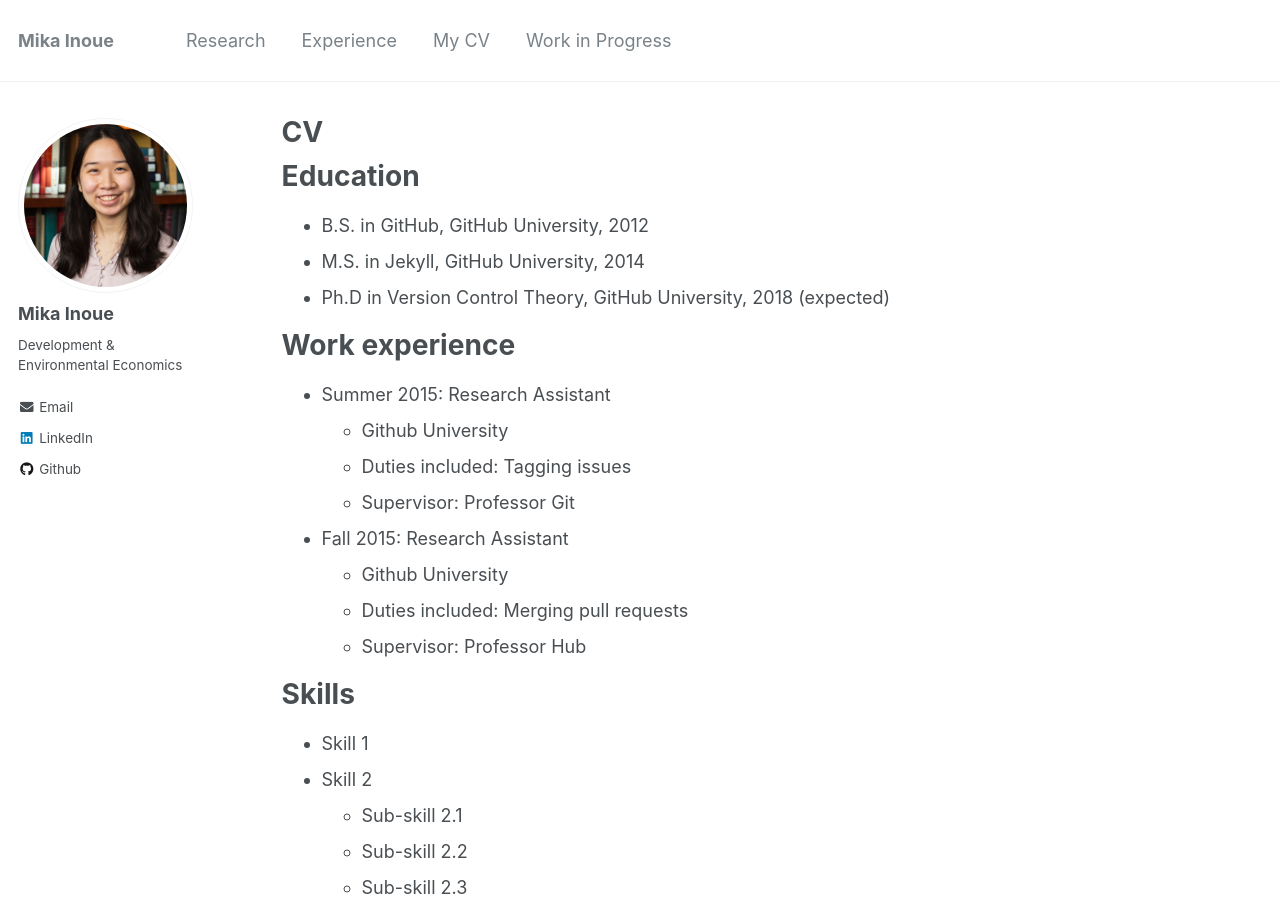
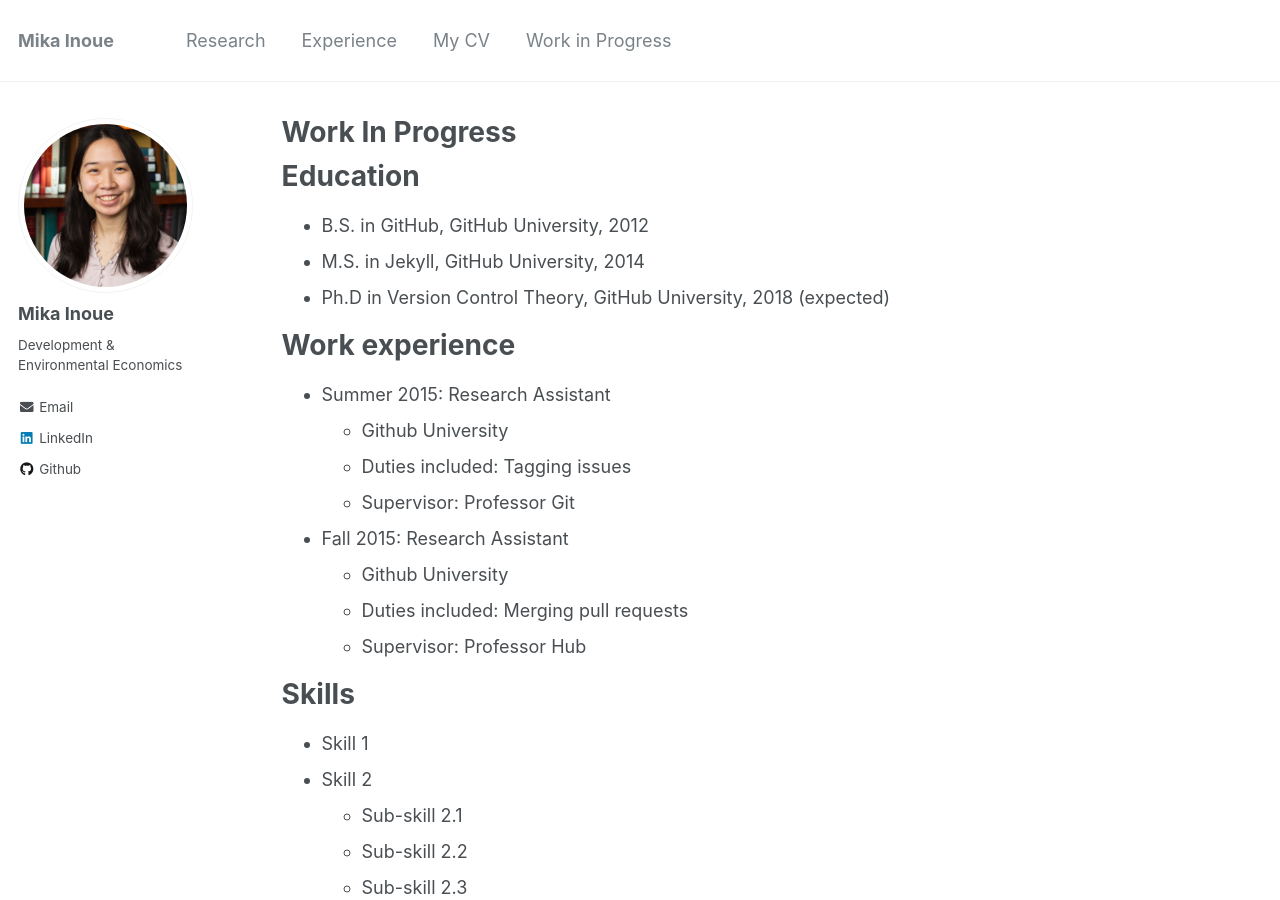
Before and after one commit to mdinoue/mdinoue.github.io, a Jekyll site: the page built from _pages/workinprogress.md, in a window 1280 px wide and 900 px high. Built offline with Jekyll 4.4.1, drawn with Linux system fonts in a browser that asks for light colours.

Commit message:
Updated link

```diff
--- a/_data/navigation.yml
+++ b/_data/navigation.yml
@@ -10,4 +10,4 @@ main:
     url: /files/mycv.pdf
 
   - title: "Work in Progress"
-    url : /#/
+    url : /workinprogress/
--- a/_pages/workinprogress.md
+++ b/_pages/workinprogress.md
@@ -1,6 +1,6 @@
 ---
 layout: archive
-title: "CV"
+title: "Work In Progress"
 permalink: /workinprogress/
 author_profile: true
 
```
